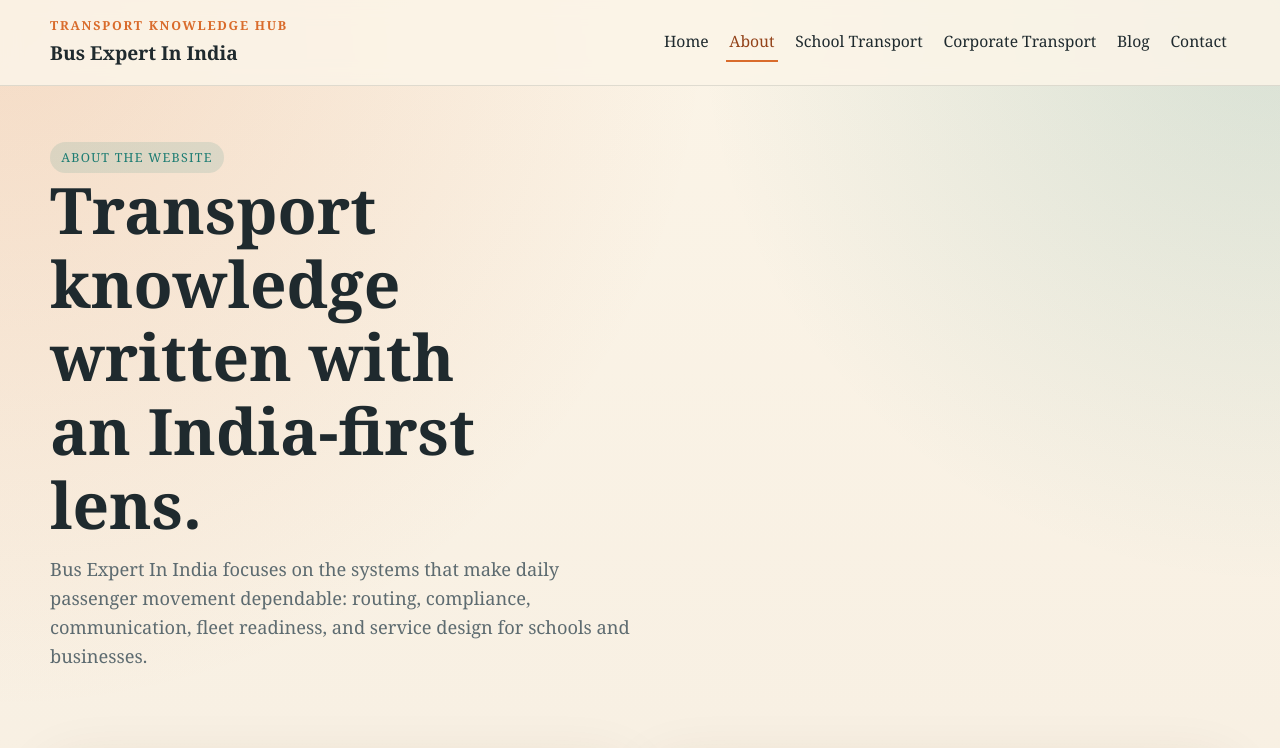
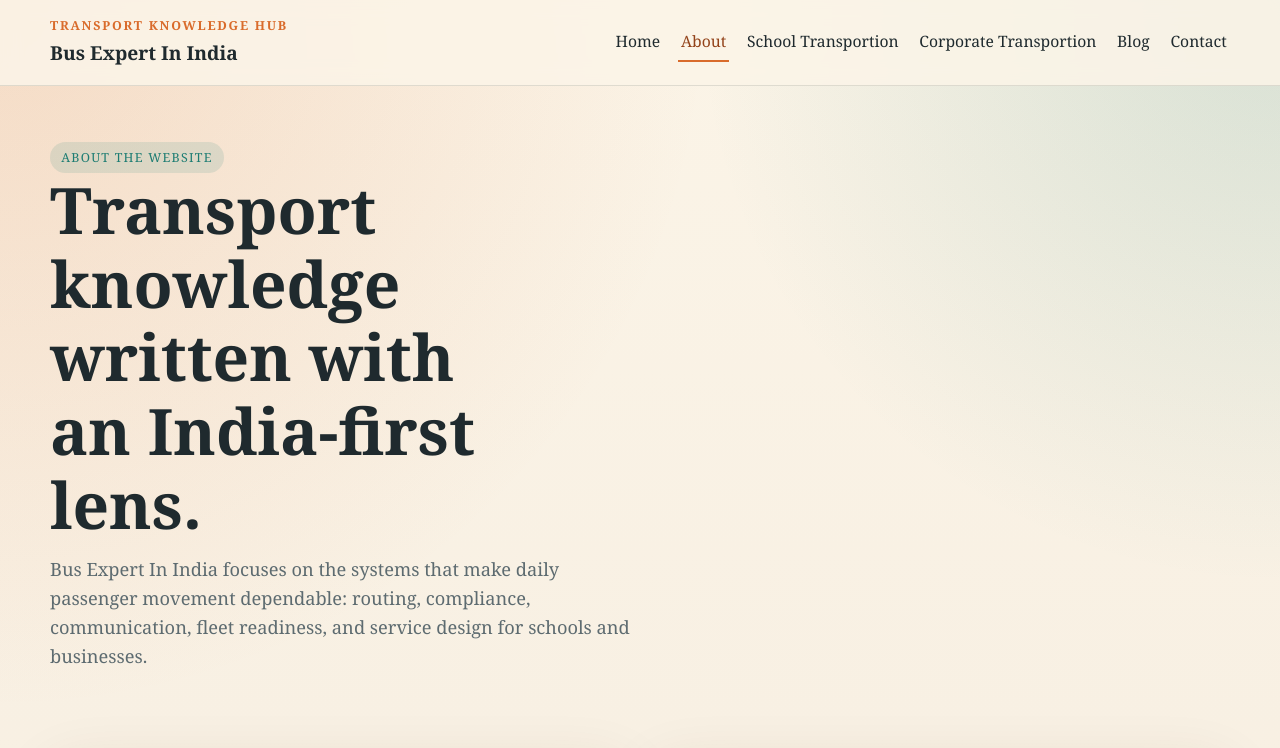
Before and after one commit to tr-rithvik01/test_website, a plain HTML site: page about.html in a window 1280 px wide. Shown: the top 748 px of the page. Drawn offline with Linux system fonts and the light colour scheme.

Commit message:
Update about.html

```diff
--- a/about.html
+++ b/about.html
@@ -17,8 +17,8 @@
       <nav class="nav" aria-label="Primary">
         <a href="index.html">Home</a>
         <a class="active" href="about.html">About</a>
-        <a href="school-bus-transport.html">School Transport</a>
-        <a href="corporate-bus-transport.html">Corporate Transport</a>
+        <a href="school-bus-transport.html">School Transportion</a>
+        <a href="corporate-bus-transport.html">Corporate Transportion</a>
         <a href="blog/index.html">Blog</a>
         <a href="contact.html">Contact</a>
       </nav>
```
